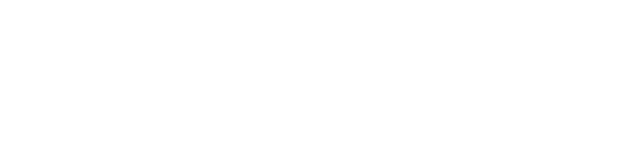
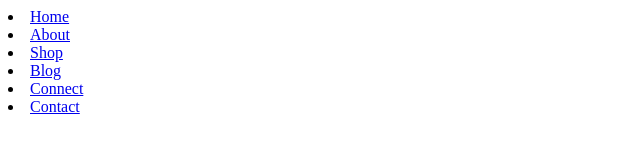
Before and after one commit to ErionSelimi/menu-ne-mes, a plain HTML site: page index.html in a window 1280 px wide. Shown: the whole page, without its empty margins (0-640 px from the left). Drawn offline with Linux system fonts and the light colour scheme.

Commit message:
shtim menu

```diff
--- a/index.html
+++ b/index.html
@@ -5,5 +5,14 @@
     <meta name="viewport" content="width=device-width, initial-scale=1.0" />
     <title>Navigation Bars</title>
   </head>
-  <body></body>
+  <body>
+    <nav>
+      <li><a href="#">Home</a></li>
+      <li><a href="#">About</a></li>
+      <li><a href="#">Shop</a></li>
+      <li><a href="#">Blog</a></li>
+      <li><a href="#">Connect</a></li>
+      <li><a href="#">Contact</a></li>
+    </nav>
+  </body>
 </html>
```
